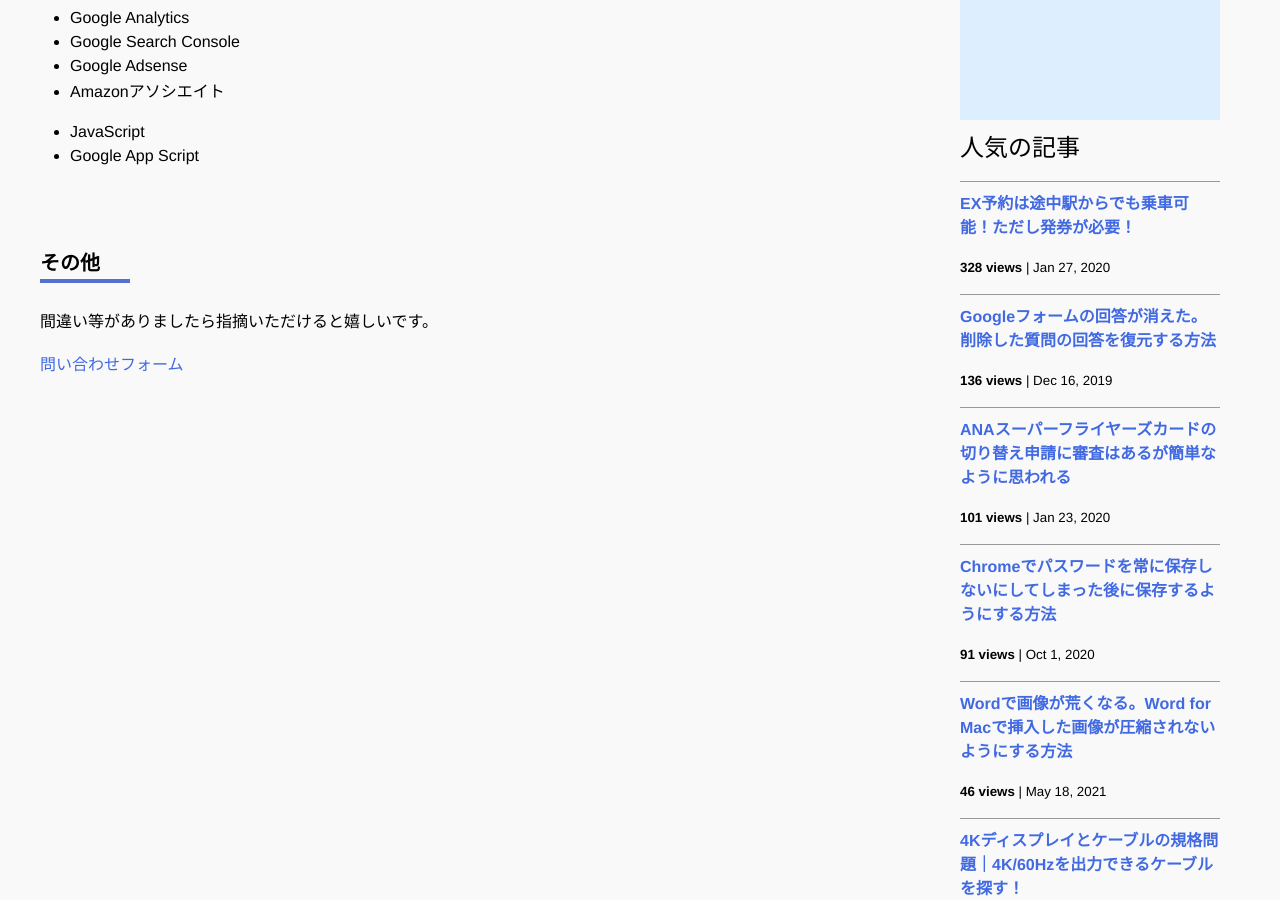
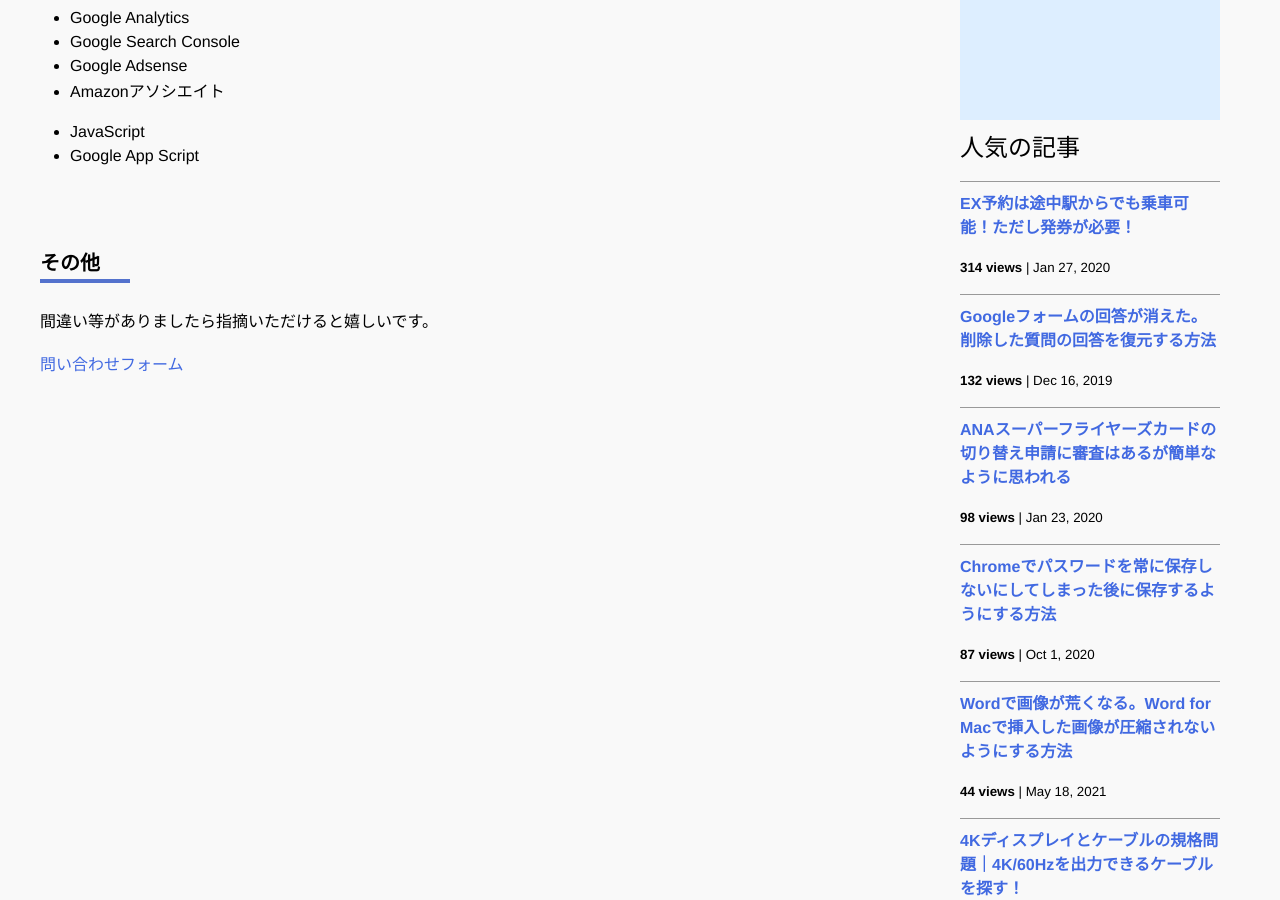
Before and after one commit to iwanaminami/shoyaiwaname, a Jekyll site: the page built from about.markdown, in a window 1280 px wide and 900 px high, scrolled down 693 px. Built offline with Jekyll 4.4.1, drawn with Linux system fonts in a browser that asks for light colours; nearby versions of some CDN libraries; comment, search, counter and statistics services are not loaded.

Commit message:
chore(ga): update _data/popularposts.yml 20251009-0052

```diff
--- a/_data/popularposts.yml
+++ b/_data/popularposts.yml
@@ -1,13 +1,13 @@
 side:
-  - view: 328
+  - view: 314
     url: "/2020/01/27/ex-rideontheway.html"
-  - view: 136
+  - view: 132
     url: "/2019/12/16/restore-googleform.html"
-  - view: 101
+  - view: 98
     url: "/2020/01/23/sfc-judge.html"
-  - view: 91
+  - view: 87
     url: "/2020/10/01/googlepassword.html"
-  - view: 46
+  - view: 44
     url: "/2021/05/18/image-compression-word.html"
   - view: 40
     url: "/2020/04/14/4kcable.html"
```
